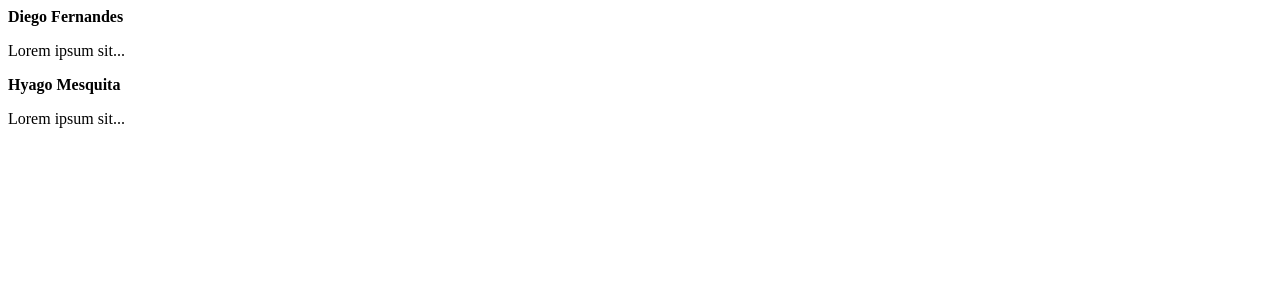
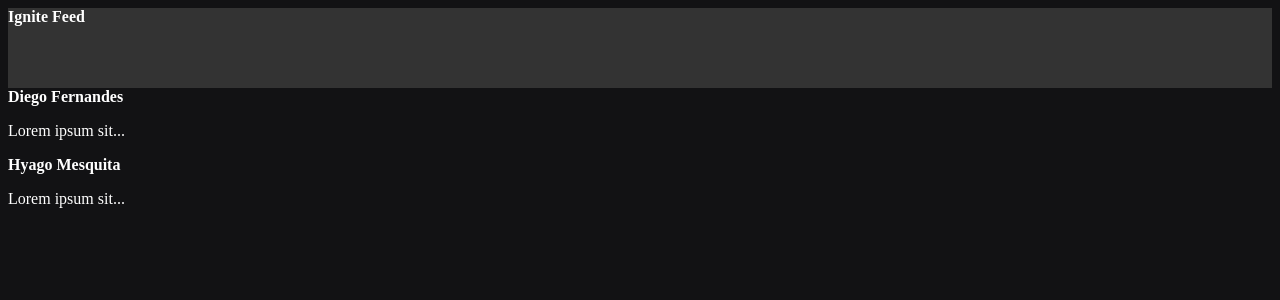
Before and after one commit to bhyago/fundamentos-reactjs, a React (Vite) app: page / in a window 1280 px wide. Shown: the top 300 px of the page. Built offline with nearby package versions, Linux system fonts and the light colour scheme.

Commit message:
CSS module

```diff
--- a/src/App.jsx
+++ b/src/App.jsx
@@ -1,8 +1,11 @@
 import { Post } from './Post'
+import { Header } from './components/Header'
+import './styles.css'
 
 export function App() {
   return (
     <>
+    <Header />
       <Post
         author="Diego Fernandes"
         content="Lorem ipsum sit..."
--- a/src/Post.jsx
+++ b/src/Post.jsx
@@ -1,4 +1,3 @@
-
 export function Post(props) {
   return (
     <div>
--- /dev/null
+++ b/src/components/Header.jsx
@@ -0,0 +1,10 @@
+import styles from './Header.module.css'
+
+export function Header() {
+  return (
+    <header className={styles.header}>
+      <strong>Ignite Feed</strong>
+    </header>
+
+  );
+}
--- /dev/null
+++ b/src/components/Header.module.css
@@ -0,0 +1,4 @@
+.header {
+  background: #333;
+  height: 80px;
+}
--- /dev/null
+++ b/src/styles.css
@@ -0,0 +1,4 @@
+body {
+  background: #121214;
+  color: #FFF
+}
```
